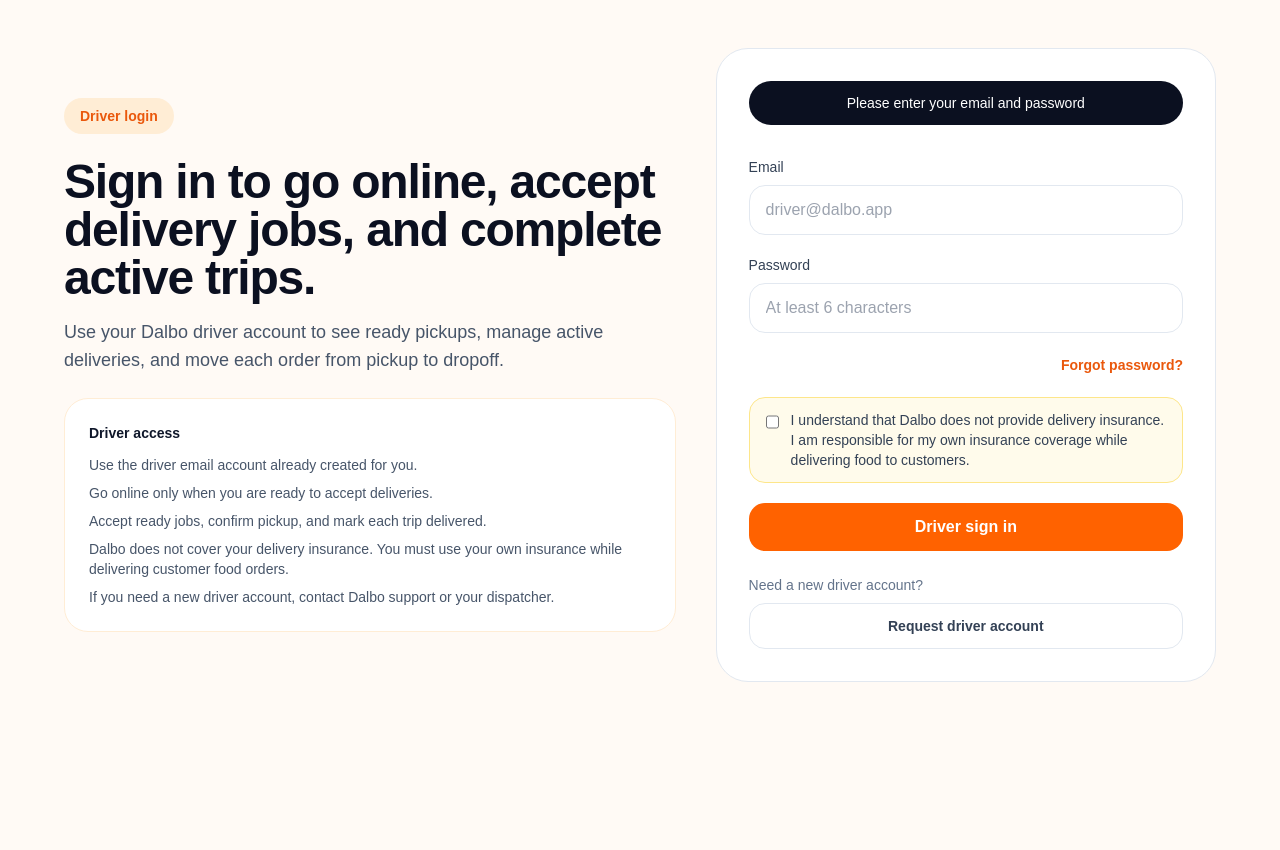
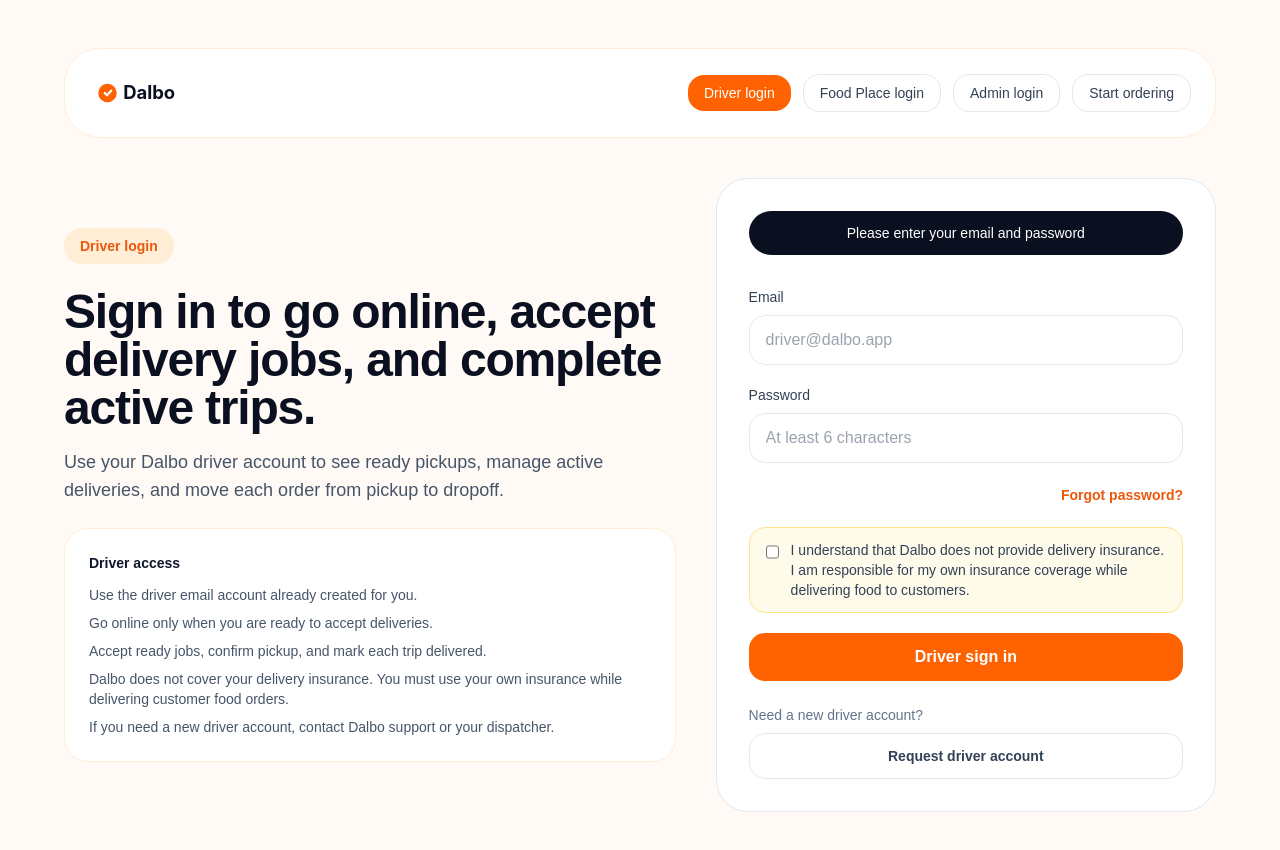
Before and after one commit to askar2022/dalbo, a Next.js app in the folder apps/web/: page /login/driver in a window 1280 px wide. Shown: the top 850 px of the page. Before the commit the page ends 800 px from the top, so only its background shows below. Built offline with nearby package versions, Linux system fonts and the light colour scheme; no server answers.

Commit message:
Polish login pages and homepage branding

```diff
--- a/apps/web/app/login/admin/page.tsx
+++ b/apps/web/app/login/admin/page.tsx
@@ -1,9 +1,11 @@
 import { AuthForm } from "../../../components/auth-form";
+import { PartnerLoginHeader } from "../../../components/partner-login-header";
 
 export default function AdminLoginPage() {
   return (
     <main className="min-h-screen bg-[#fffaf5] px-6 py-12 text-[#0b1020]">
-      <div className="mx-auto max-w-6xl">
+      <div className="mx-auto flex max-w-6xl flex-col gap-10">
+        <PartnerLoginHeader current="admin" />
         <AuthForm
           audience="admin"
           badge="Admin login"
--- a/apps/web/app/login/driver/page.tsx
+++ b/apps/web/app/login/driver/page.tsx
@@ -1,9 +1,11 @@
 import { AuthForm } from "../../../components/auth-form";
+import { PartnerLoginHeader } from "../../../components/partner-login-header";
 
 export default function DriverLoginPage() {
   return (
     <main className="min-h-screen bg-[#fffaf5] px-6 py-12 text-[#0b1020]">
-      <div className="mx-auto max-w-6xl">
+      <div className="mx-auto flex max-w-6xl flex-col gap-10">
+        <PartnerLoginHeader current="driver" />
         <AuthForm
           audience="driver"
           badge="Driver login"
--- a/apps/web/app/login/food-place/page.tsx
+++ b/apps/web/app/login/food-place/page.tsx
@@ -1,9 +1,11 @@
 import { AuthForm } from "../../../components/auth-form";
+import { PartnerLoginHeader } from "../../../components/partner-login-header";
 
 export default function FoodPlaceLoginPage() {
   return (
     <main className="min-h-screen bg-[#fffaf5] px-6 py-12 text-[#0b1020]">
-      <div className="mx-auto max-w-6xl">
+      <div className="mx-auto flex max-w-6xl flex-col gap-10">
+        <PartnerLoginHeader current="food_place" />
         <AuthForm
           audience="food_place"
           badge="Food Place login"
--- a/apps/web/app/page.tsx
+++ b/apps/web/app/page.tsx
@@ -288,12 +288,12 @@
                     <article
                       className="mx-auto flex h-full w-full max-w-[340px] flex-col rounded-[36px] border border-slate-200 bg-[#fff7f1] p-5 transition duration-200 hover:-translate-y-1 xl:min-h-[640px]"
                     >
-                      <div className="flex min-h-[390px] items-start justify-center pb-4">
+                      <div className="flex min-h-[350px] items-start justify-center">
                         <div className="mx-auto w-full max-w-[240px]">
                         <JourneyPhone view={step.view} />
                         </div>
                       </div>
-                      <div className="flex flex-1 flex-col px-2 pb-3 pt-10 sm:px-3">
+                      <div className="flex flex-1 flex-col px-2 pb-3 pt-4 sm:px-3">
                         <div className="flex items-center gap-3">
                           <span className="text-sm font-semibold uppercase tracking-[0.25em] text-orange-500">
                             {step.step}
@@ -369,6 +369,9 @@
               <p className="text-sm font-medium text-orange-200">
                 Fast delivery. Trusted local partners.
               </p>
+              <p className="text-sm leading-6 text-slate-300">
+                Designed and implemented by Dr. Abdimalik Askar, powered by Automation, LLC.
+              </p>
             </div>
 
             <div className="flex flex-col gap-3 rounded-[32px] bg-white p-6 text-[#0b1020]">
--- /dev/null
+++ b/apps/web/components/partner-login-header.tsx
@@ -0,0 +1,51 @@
+import Image from "next/image";
+import Link from "next/link";
+
+type PartnerLoginHeaderProps = {
+  current: "driver" | "food_place" | "admin";
+};
+
+const navItems = [
+  { id: "driver", label: "Driver login", href: "/login/driver" },
+  { id: "food_place", label: "Food Place login", href: "/login/food-place" },
+  { id: "admin", label: "Admin login", href: "/login/admin" },
+] as const;
+
+export function PartnerLoginHeader({ current }: PartnerLoginHeaderProps) {
+  return (
+    <header className="flex flex-col gap-5 rounded-[36px] border border-orange-100 bg-white px-6 py-5 lg:flex-row lg:items-center lg:justify-between">
+      <Link href="/" className="flex items-center gap-3">
+        <Image
+          src="/logo_dalbo.svg"
+          alt="Dalbo logo"
+          width={170}
+          height={52}
+          className="h-12 w-auto object-contain"
+          priority
+        />
+      </Link>
+
+      <nav className="flex flex-wrap items-center gap-3 text-sm font-medium">
+        {navItems.map((item) => (
+          <Link
+            key={item.id}
+            href={item.href}
+            className={`rounded-2xl px-4 py-2 transition ${
+              item.id === current
+                ? "bg-[#ff6200] text-white"
+                : "border border-slate-200 text-slate-700 hover:border-slate-300"
+            }`}
+          >
+            {item.label}
+          </Link>
+        ))}
+        <Link
+          href="/login/customer"
+          className="rounded-2xl border border-slate-200 px-4 py-2 text-slate-700 transition hover:border-slate-300"
+        >
+          Start ordering
+        </Link>
+      </nav>
+    </header>
+  );
+}
```
